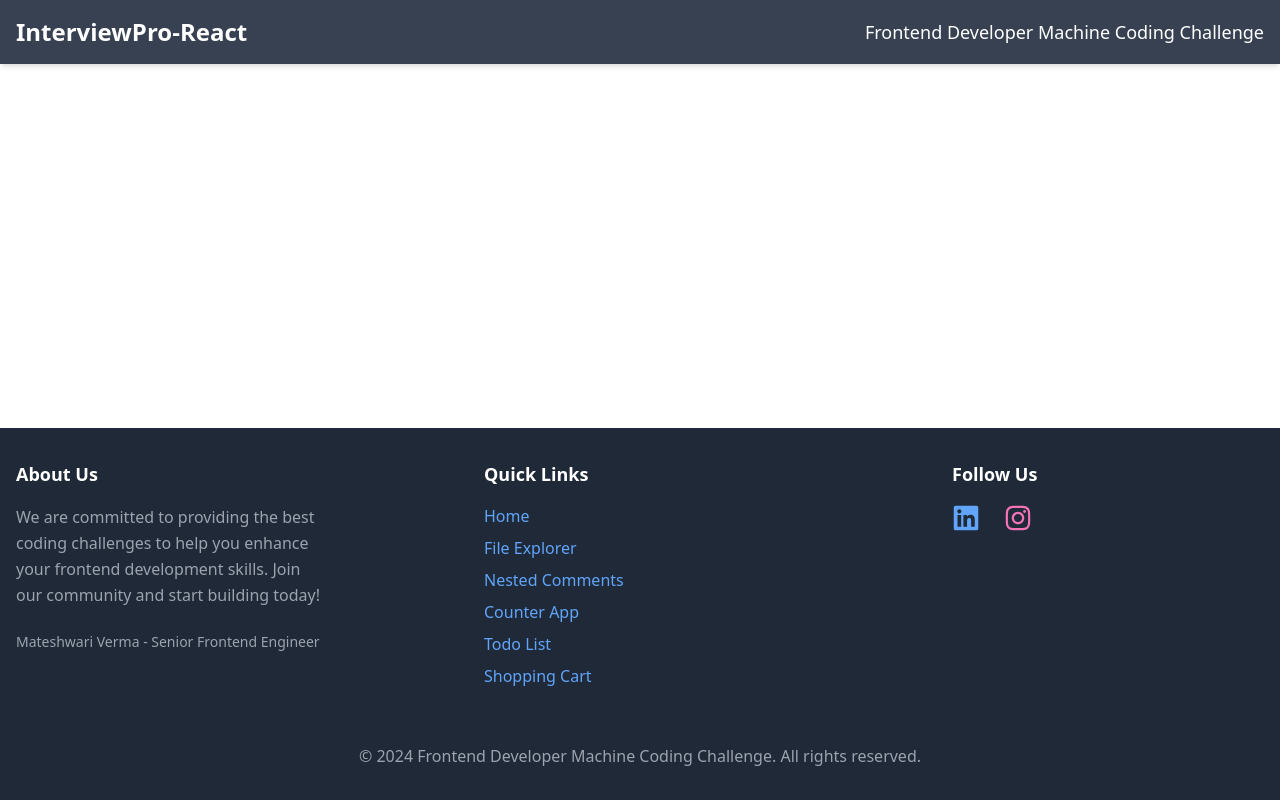
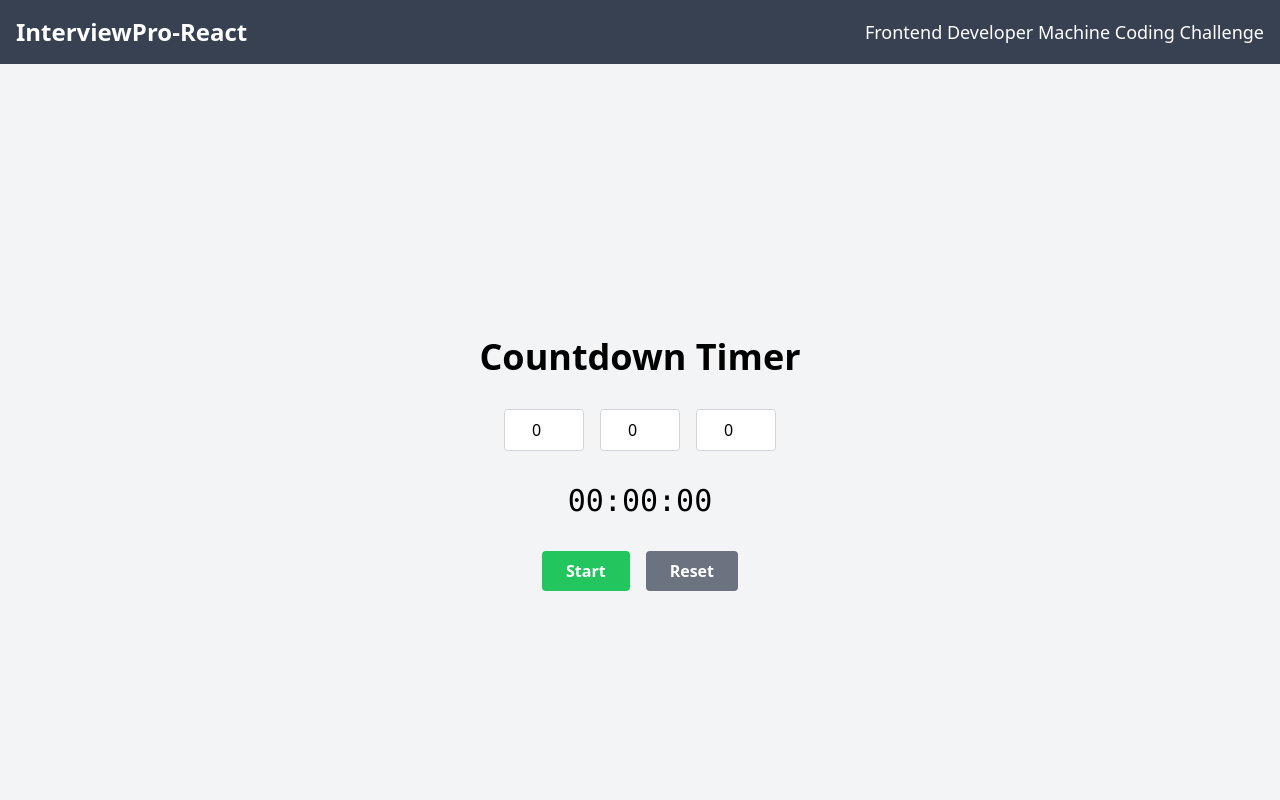
Before and after one commit to mpv33/interviewpro-react, a React (Create React App) app: page /count-down in a window 1280 px wide. Shown: the top 800 px of the page. Built offline with nearby package versions, Linux system fonts and the light colour scheme.

Commit message:
added count down time

```diff
--- a/src/App.js
+++ b/src/App.js
@@ -1,25 +1,14 @@
 import React from 'react';
-import { BrowserRouter as Router, Route, Routes } from 'react-router-dom';
+import { BrowserRouter as Router } from 'react-router-dom';
 import Layout from './components/Layout';
-import Home from './pages/Home';
-import FileExplorer from './pages/FileExplorer';
-import NestedComments from './pages/NestedComments';
-// import CounterApp from './pages/CounterApp';
-// import TodoList from './pages/TodoList';
-// import ShoppingCart from './pages/ShoppingCart';
+import AppRoutes from './routes/AppRoutes';
+
 
 const App = () => {
   return (
     <Router>
       <Layout>
-        <Routes>
-          <Route path="/" element={<Home />} />
-          <Route path="/file-explorer" element={<FileExplorer />} />
-          <Route path="/nested-comments" element={<NestedComments />} />
-          {/* <Route path="/counter-app" element={<CounterApp />} />
-          <Route path="/todo-list" element={<TodoList />} />
-          <Route path="/shopping-cart" element={<ShoppingCart />} /> */}
-        </Routes>
+        <AppRoutes />
       </Layout>
     </Router>
   );
--- /dev/null
+++ b/src/components/Countdown.jsx
@@ -0,0 +1,116 @@
+import React, { useState, useEffect } from 'react';
+
+const Countdown = () => {
+  const [hours, setHours] = useState(0);
+  const [minutes, setMinutes] = useState(0);
+  const [seconds, setSeconds] = useState(0);
+  const [isActive, setIsActive] = useState(false);
+  const [inputError, setInputError] = useState('');
+
+  const handleTimeChange = (value, setter, maxValue) => {
+    const number = Number(value);
+    if (isNaN(number) || number < 0) {
+      setInputError('Please enter a valid non-negative number.');
+      setter(0);
+    } else if (number > maxValue) {
+      setInputError(`Value cannot exceed ${maxValue}.`);
+      setter(maxValue);
+    } else {
+      setInputError('');
+      setter(number);
+    }
+  };
+
+  useEffect(() => {
+    let timer;
+    if (isActive && (hours > 0 || minutes > 0 || seconds > 0)) {
+      timer = setInterval(() => {
+        if (seconds > 0) {
+          setSeconds(seconds - 1);
+        } else if (minutes > 0) {
+          setMinutes(minutes - 1);
+          setSeconds(59);
+        } else if (hours > 0) {
+          setHours(hours - 1);
+          setMinutes(59);
+          setSeconds(59);
+        } else {
+          setIsActive(false);  // Stop the timer when it reaches zero
+        }
+      }, 1000);
+    }
+
+    // Clear the interval when the timer stops
+    return () => clearInterval(timer);
+  }, [isActive, hours, minutes, seconds]);
+
+  const resetTimer = () => {
+    setIsActive(false);
+    setHours(0);
+    setMinutes(0);
+    setSeconds(0);
+  };
+
+  // Re-enable start button when timer reaches zero
+  useEffect(() => {
+    if (hours === 0 && minutes === 0 && seconds === 0 && isActive) {
+      setIsActive(false);
+    }
+  }, [hours, minutes, seconds, isActive]);
+
+  const isStartDisabled = hours === 0 && minutes === 0 && seconds === 0;
+
+  return (
+    <div className="flex flex-col items-center justify-center h-screen bg-gray-100">
+      <h1 className="text-4xl font-bold mb-8">Countdown Timer</h1>
+      {inputError && <div className="text-red-500 mb-4">{inputError}</div>}
+      <div className="flex space-x-4 mb-8">
+        <input
+          type="number"
+          value={hours}
+          onChange={(e) => handleTimeChange(e.target.value, setHours, 99)}
+          className="w-20 p-2 border border-gray-300 rounded text-center"
+          placeholder="HH"
+          disabled={isActive}
+        />
+        <input
+          type="number"
+          value={minutes}
+          onChange={(e) => handleTimeChange(e.target.value, setMinutes, 59)}
+          className="w-20 p-2 border border-gray-300 rounded text-center"
+          placeholder="MM"
+          disabled={isActive}
+        />
+        <input
+          type="number"
+          value={seconds}
+          onChange={(e) => handleTimeChange(e.target.value, setSeconds, 59)}
+          className="w-20 p-2 border border-gray-300 rounded text-center"
+          placeholder="SS"
+          disabled={isActive}
+        />
+      </div>
+      <div className="text-3xl font-mono mb-8">
+        {`${String(hours).padStart(2, '0')}:${String(minutes).padStart(2, '0')}:${String(seconds).padStart(2, '0')}`}
+      </div>
+      <div className="flex space-x-4">
+        <button
+          onClick={() => setIsActive(!isActive)}
+          className={`px-6 py-2 font-bold rounded ${isActive ? 'bg-red-500 text-white' : 'bg-green-500 text-white'}`}
+          disabled={isStartDisabled || inputError}
+        >
+          {isActive ? 'Pause' : 'Start'}
+        </button>
+        <button
+          onClick={resetTimer}
+          className="px-6 py-2 font-bold rounded bg-gray-500 text-white"
+          disabled={isStartDisabled && !isActive}
+        >
+          Reset
+        </button>
+      </div>
+    </div>
+  );
+};
+
+export default Countdown;
--- /dev/null
+++ b/src/pages/CountdownTimer.jsx
@@ -0,0 +1,12 @@
+// ../pages/CountdownTimer.js
+import React from 'react';
+import Countdown from '../components/Countdown'
+const CountdownTimer = () => {
+  return (
+    <div>
+     <Countdown />
+    </div>
+  );
+};
+
+export default CountdownTimer;
--- a/src/pages/FileExplorer.jsx
+++ b/src/pages/FileExplorer.jsx
@@ -3,7 +3,7 @@
 const FileExplorer = () => {
   return (
     <div>
-      <h2 className="text-2xl font-bold mb-4">File Explorer</h2>
+      <h2 className="text-2xl font-bold mb-4 text-center  mt-5'">File Explorer</h2>
       {/* Implement your File Explorer here */}
     </div>
   );
--- a/src/pages/Home.jsx
+++ b/src/pages/Home.jsx
@@ -1,13 +1,18 @@
 import React from 'react';
 import Card from '../components/Card';
-import About from '../components/About';
 
 const Home = () => {
   return (
     <div className="w-full sm:p-2 lg:p-8">
-      <About />
-      <h1 className='m-6 text-center text-3xl font-bold'> Practice Challenges</h1>
+      <h1 className='m-6 text-center text-3xl font-bold'>Practice Challenges</h1>
       <div className="grid grid-cols-1 gap-6 lg:grid-cols-3">
+      <div className="w-full">
+          <Card
+            title="Countdown Timer"
+            description="Create a customizable countdown timer with editable hours, minutes, and seconds. Includes start, pause, and reset features."
+            link="/count-down"
+          />
+        </div>
         <div className="w-full">
           <Card
             title="File Explorer"
@@ -22,13 +27,7 @@
             link="/nested-comments"
           />
         </div>
-        <div className="w-full">
-          <Card
-            title="Counter Application"
-            description="Implement a simple counter with increment, decrement, and reset buttons."
-            link="/counter-app"
-          />
-        </div>
+
         <div className="w-full">
           <Card
             title="Todo List"
--- a/src/pages/NestedComments.jsx
+++ b/src/pages/NestedComments.jsx
@@ -3,7 +3,7 @@
 const NestedComments = () => {
   return (
     <div>
-      <h2 className="text-2xl font-bold mb-4">NestedComments</h2>
+      <h2 className="text-2xl font-bold mb-4 text-center  mt-5'">NestedComments</h2>
       {/* Implement your File Explorer here */}
     </div>
   );
--- /dev/null
+++ b/src/pages/ShoppingCart.jsx
@@ -0,0 +1,11 @@
+import React from 'react'
+
+function ShoppingCart() {
+    return (
+        <div className='text-center text-3xl mt-5'>
+            ShoppingCart
+        </div>
+    )
+}
+
+export default ShoppingCart
--- /dev/null
+++ b/src/pages/TodoList.jsx
@@ -0,0 +1,11 @@
+import React from 'react'
+
+function TodoList() {
+    return (
+        <div className='text-center text-3xl mt-5'>
+            TodoList
+        </div>
+    )
+}
+
+export default TodoList
--- a/src/routes/AppRoutes.jsx
+++ b/src/routes/AppRoutes.jsx
@@ -1,24 +1,22 @@
 import React from 'react';
-import { BrowserRouter as Router, Route, Routes } from 'react-router-dom';
+import { Route, Routes } from 'react-router-dom';
 import Home from '../pages/Home';
 import FileExplorer from '../pages/FileExplorer';
 import NestedComments from '../pages/NestedComments';
-// import CounterApp from '../pages/CounterApp';
-// import TodoList from '../pages/TodoList';
-// import ShoppingCart from '../pages/ShoppingCart';
+import CountdownTimer from '../pages/CountdownTimer';
+import TodoList from '../pages/TodoList';
+import ShoppingCart from '../pages/ShoppingCart';
 
 const AppRoutes = () => {
   return (
-    <Router>
       <Routes>
         <Route path="/" element={<Home />} />
         <Route path="/file-explorer" element={<FileExplorer />} />
         <Route path="/nested-comments" element={<NestedComments />} />
-        {/* <Route path="/counter-app" element={<CounterApp />} />
+        <Route path="/count-down" element={<CountdownTimer />} />
         <Route path="/todo-list" element={<TodoList />} />
-        <Route path="/shopping-cart" element={<ShoppingCart />} /> */}
+        <Route path="/shopping-cart" element={<ShoppingCart />} />
       </Routes>
-    </Router>
   );
 };
 
```
Also changed, not shown: 1 other file (tests, documents, lock files or other folders).
